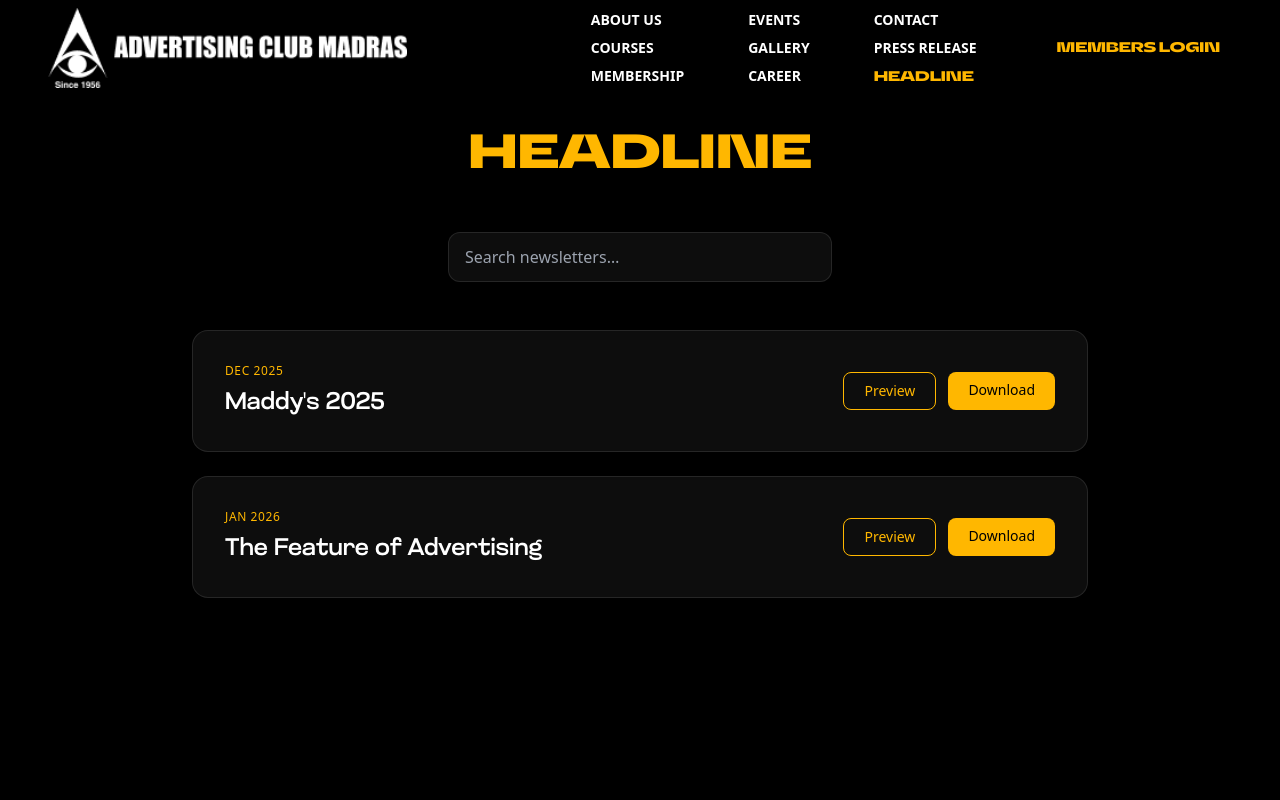
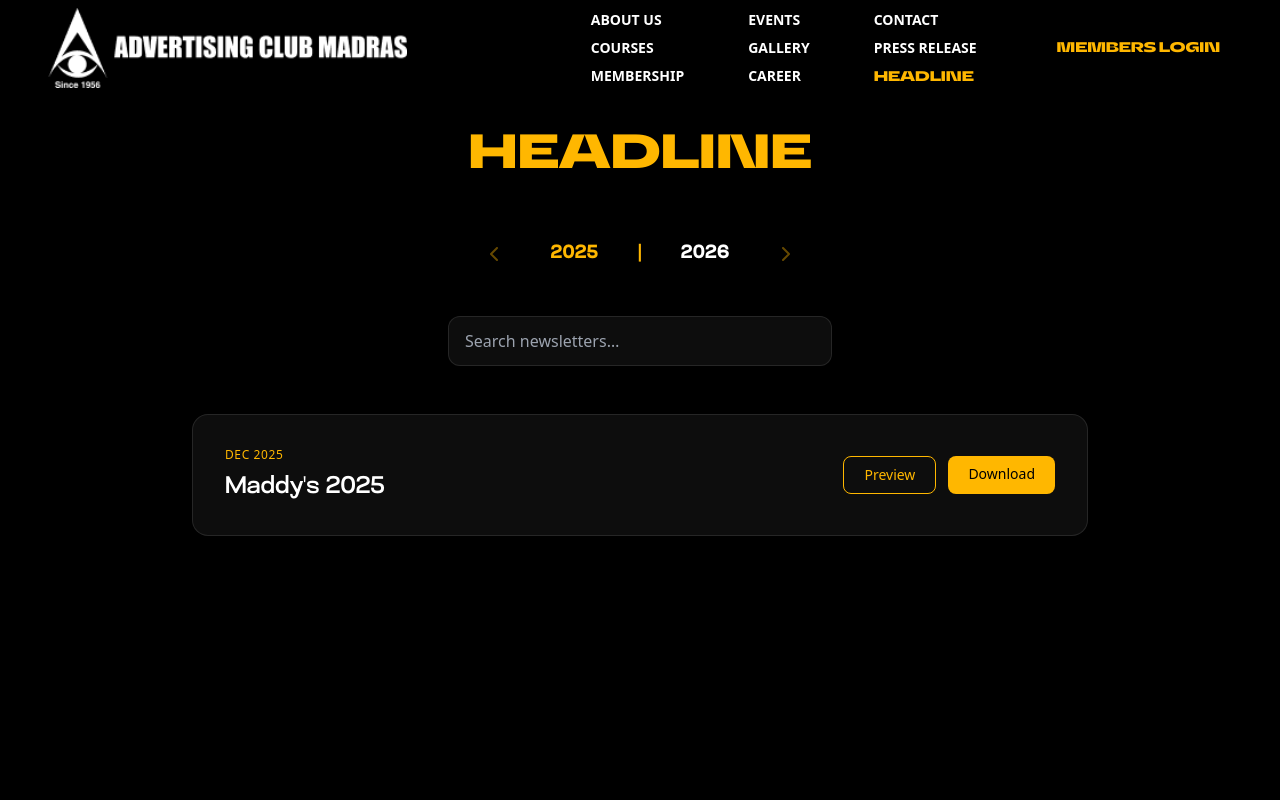
Before and after one commit to ayatiworkstechnologies/adclubmadras, a React (Vite) app: page /headline in a window 1280 px wide. Shown: the top 800 px of the page. Built offline with nearby package versions, Linux system fonts and the light colour scheme.

Commit message:
10/3/2026 update headline and press relese

```diff
--- a/src/App.jsx
+++ b/src/App.jsx
@@ -59,7 +59,7 @@
       "https://admin.adclubmadras.com/admin/acm/console/login";
   }, []);
 
-  return null; // You can return a loader here if you want
+  return null;
 }
 
 function CoursesRedirect() {
--- a/src/components/Loader.jsx
+++ b/src/components/Loader.jsx
@@ -1,11 +1,9 @@
-// components/Loader.jsx
 import React from "react";
 
 export default function Loader() {
-
   return (
-    <div className="fixed inset-0 flex items-center justify-center bg-black bg-opacity-80 z-50">
-      <div className="w-16 h-16 border-4 border-primary border-dashed rounded-full animate-spin"></div>
+    <div className="fixed inset-0 flex items-center justify-center bg-black/80 z-50">
+      <div className="w-12 h-12 border-4 border-primary border-t-transparent rounded-full animate-spin"></div>
     </div>
   );
 }
--- a/src/pages/CareerPage.jsx
+++ b/src/pages/CareerPage.jsx
@@ -6,6 +6,7 @@
 import { ArrowRight } from "lucide-react";
 import Swal from "sweetalert2";
 import { postJobApplication } from "@/api/api";
+import Loader from "@/components/Loader";
 
 // 🔶 Validation Schema including logo
 const schema = yup.object({
@@ -91,6 +92,7 @@
 
   return (
     <div className="min-h-screen bg-gray-950 mt-20 text-white p-6">
+      {loading && <Loader />}
       <div className="grid md:grid-cols-2 gap-10 max-w-6xl mx-auto">
         {/* Job List */}
         <div>
--- a/src/pages/Newsletter.jsx
+++ b/src/pages/Newsletter.jsx
@@ -1,5 +1,6 @@
 import React, { useEffect, useMemo, useState } from "react";
 import { motion } from "framer-motion";
+import { ChevronLeft, ChevronRight } from "lucide-react";
 
 /* ---------------- Newsletter Data ---------------- */
 const MEDIA_COVERAGE = [
@@ -21,23 +22,31 @@
   return isNaN(d)
     ? val
     : d.toLocaleDateString(undefined, {
-        year: "numeric",
-        month: "short",
-      });
+      year: "numeric",
+      month: "short",
+    });
 };
 
 export default function NewsLetter() {
   const [query, setQuery] = useState("");
+  const [activeYear, setActiveYear] = useState("2025");
 
   useEffect(() => {
     window.scrollTo(0, 0);
   }, []);
 
   const filtered = useMemo(() => {
+    let results = MEDIA_COVERAGE.filter((item) => {
+      if (!item.date) return false;
+      return item.date.includes(activeYear);
+    });
+
     const q = query.trim().toLowerCase();
-    if (!q) return MEDIA_COVERAGE;
-    return MEDIA_COVERAGE.filter((r) => r.title.toLowerCase().includes(q));
-  }, [query]);
+    if (q) {
+      results = results.filter((r) => r.title.toLowerCase().includes(q));
+    }
+    return results;
+  }, [query, activeYear]);
 
   return (
     <section className="min-h-screen bg-black text-white pt-24 md:pt-32 pb-20 px-6 md:px-16">
@@ -51,6 +60,42 @@
         >
           HEADLINE
         </motion.h1>
+      </div>
+
+      {/* Tabs */}
+      <div className="flex justify-center items-center gap-4 sm:gap-8 mb-10 text-sm sm:text-base font-bold uppercase font-glancyr">
+        <button
+          className="p-1 rounded opacity-40 cursor-not-allowed"
+          aria-label="Previous tabs"
+        >
+          <ChevronLeft className="w-6 h-6 text-primary" />
+        </button>
+
+        <div className="flex gap-4 sm:gap-8 items-center">
+          {["2025", "2026"].map((year, index) => (
+            <React.Fragment key={year}>
+              <button
+                onClick={() => setActiveYear(year)}
+                className={`relative z-10 px-2 py-2 text-sm sm:text-base lg:text-lg tracking-wider font-bold transition duration-300 ${activeYear === year
+                  ? "text-primary"
+                  : "text-white hover:text-primary"
+                  }`}
+              >
+                {year}
+              </button>
+              {index !== 1 && (
+                <span className="text-primary font-bold text-lg select-none">|</span>
+              )}
+            </React.Fragment>
+          ))}
+        </div>
+
+        <button
+          className="p-1 rounded opacity-40 cursor-not-allowed"
+          aria-label="Next tabs"
+        >
+          <ChevronRight className="w-6 h-6 text-primary" />
+        </button>
       </div>
 
       {/* Search */}
--- a/src/pages/PressRelease.jsx
+++ b/src/pages/PressRelease.jsx
@@ -1,11 +1,23 @@
 import React, { useEffect, useMemo, useState } from "react";
 import { motion } from "framer-motion";
+import { ChevronLeft, ChevronRight } from "lucide-react";
 
 /* ---------------- Media Coverage (external links) ----------------
    ✅ Uses ONLY external links you provided.
    🧹 Dates are ISO (YYYY-MM-DD) for proper sorting; if unknown, leave "".
 ------------------------------------------------------------------ */
-const MEDIA_COVERAGE = [
+const MEDIA_COVERAGE_2026 = [
+  { title: "Ashish Khazanchi, Anisha Iyer & Sabyasachi Mitter named jury chairpersons for Maddys 2026", source: "MediaNews4U", date: "March 10, 2026", url: "https://www.medianews4u.com/ashish-khazanchi-anisha-iyer-sabyasachi-mitter-named-jury-chairpersons-for-maddys-2026-digital-category-revamped/" },
+  { title: "Ashish Khazanchi, Anisha Iyer & Sabyasachi Mitter to chair AdClub Madras Maddys 2026", source: "BW Marketing World", date: "March 10, 2026", url: "https://www.bwmarketingworld.com/article/ashish-khazanchi-anisha-iyer-sabyasachi-mitter-to-chair-adclub-madras-maddys-2026-595872" },
+  { title: "Ashish Khazanchi, Anisha Iyer, Sabyasachi Mitter named chairpersons for Adclub Madras' Maddys 2026", source: "Adgully", date: "March 10, 2026", url: "https://www.adgully.com/post/12740/ashish-khazanchi-anisha-iyer-sabyasachi-mitter-named-chairpersons-for-adclub-madras-maddys-2026" },
+  { title: "Ashish Khazanchi, Anisha Iyer & Sabyasachi Mitter named chairpersons for Maddys 2026", source: "Exchange4Media", date: "March 10, 2026", url: "https://www.exchange4media.com/industry-briefing-news/ashish-khazanchi-anisha-iyer-sabyasachi-mitter-named-chairpersons-for-maddys-2026-152519.html" },
+  { title: "Chairpersons for AdClub Madras Maddys 2026", source: "Social Samosa", date: "March 10, 2026", url: "https://www.socialsamosa.com/industry-updates/chairpersons-for-adclub-madras-maddys-2026-11169867" },
+  { title: "Advertising Club Madras Maddys 2026 Press Release", source: "Mx Mindia", date: "March 10, 2026", url: "https://share.google/swZdKmhvVRlfEhWC1" },
+  { title: "Advertising Club Madras opens submissions for the 44th edition of Maddys 2026", source: "The Mad Buzz", date: "March 10, 2026", url: "https://themadbuzz.com/advertising-club-madras-opens-submissions-for-the-44th-edition-of-maddys-2026/" },
+  { title: "Advertising Club Madras Maddys 2026 Announcement", source: "Influencing", date: "March 10, 2026", url: "https://influencing.com/app/announcements/127227" },
+];
+
+const MEDIA_COVERAGE_2025 = [
   { title: "The Advertising Club Madras elects Surej Salim as President, appoints Kavitha Srinivasan as Secretary for 2025–2026", source: "MN4U Bureau", date: "October 27, 2025", url: "https://www.medianews4u.com/the-advertising-club-madras-elects-surej-salim-as-president-appoints-kavitha-srinivasan-as-secretary-for-2025-2026/" },
   { title: "Surej Salim elected President of The Advertising Club Madras", source: "e4m Staff", date: "October 27, 2025", url: "https://www.exchange4media.com/advertising-news/surej-salim-elected-president-of-the-advertising-club-madras-148768.html" },
   { title: "Surej Salim elected as President of The Advertising Club Madras for 2025–26", source: "A Faqs", date: "Oct 27, 2025", url: "https://www.afaqs.com/people-spotting/surej-salim-elected-as-president-of-the-advertising-club-madras-for-202526-10597054" },
@@ -35,8 +47,6 @@
   { title: "Surej Salim Elected President of The Advertising Club Madras for 2025–2026", source: "TN Mirror News", date: "28th October, 2025", url: "https://tnmirrornews.com/surej-salim-elected-president-of-the-advertising-club-madras-for-2025-2026/" },
   { title: "Surej Salim Elected President of The Advertising Club Madras for 2025–2026", source: "Pore Murasu TV", date: "28th October, 2025", url: "https://poremurasutv.com/2025/10/28/surej-salim-elected-president-of-the-advertising-club-madras-for-2025-2026/" },
   { title: "Surej Salim Elected President of The Advertising Club Madras for 2025–2026", source: "Talk 4 City", date: "28th October, 2025", url: "https://talk4city.in/surej-salim-elected-president-of-the-advertising-club-madras-for-2025-2026/" },
-    // { title: "", source: "", date: "", url: "" },
-    // { title: "", source: "", date: "", url: "" },
 ];
 
 const safeFormatDate = (val) => {
@@ -47,20 +57,30 @@
 
 export default function PressRelease() {
   const [query, setQuery] = useState("");
+  const [activeYear, setActiveYear] = useState("2025");
 
   useEffect(() => {
     window.scrollTo(0, 0);
   }, []);
 
   const filtered = useMemo(() => {
+    const dataForYear = activeYear === "2026" ? MEDIA_COVERAGE_2026 : MEDIA_COVERAGE_2025;
+    let results = dataForYear;
+
     const q = query.trim().toLowerCase();
-    if (!q) return MEDIA_COVERAGE;
-    return MEDIA_COVERAGE.filter(
+    if (q) {
+      results = results.filter(
         (r) =>
           r.title.toLowerCase().includes(q) ||
           r.source.toLowerCase().includes(q)
       );
-  }, [query]);
+    }
+    return results;
+  }, [query, activeYear]);
+
+  const totalItemsForActiveYear = useMemo(() => {
+    return activeYear === "2026" ? MEDIA_COVERAGE_2026.length : MEDIA_COVERAGE_2025.length;
+  }, [activeYear]);
 
   return (
     <section className="min-h-screen bg-black text-white pt-24 md:pt-32 pb-16 px-6 md:px-16">
@@ -75,6 +95,42 @@
         </motion.h1>
       </div>
 
+      {/* Tabs */}
+      <div className="flex justify-center items-center gap-4 sm:gap-8 mb-10 text-sm sm:text-base font-bold uppercase font-glancyr">
+        <button
+          className="p-1 rounded opacity-40 cursor-not-allowed"
+          aria-label="Previous tabs"
+        >
+          <ChevronLeft className="w-6 h-6 text-primary" />
+        </button>
+
+        <div className="flex gap-4 sm:gap-8 items-center">
+          {["2025", "2026"].map((year, index) => (
+            <React.Fragment key={year}>
+              <button
+                onClick={() => setActiveYear(year)}
+                className={`relative z-10 px-2 py-2 text-sm sm:text-base lg:text-lg tracking-wider font-bold transition duration-300 ${activeYear === year
+                  ? "text-primary"
+                  : "text-white hover:text-primary"
+                  }`}
+              >
+                {year}
+              </button>
+              {index !== 1 && (
+                <span className="text-primary font-bold text-lg select-none">|</span>
+              )}
+            </React.Fragment>
+          ))}
+        </div>
+
+        <button
+          className="p-1 rounded opacity-40 cursor-not-allowed"
+          aria-label="Next tabs"
+        >
+          <ChevronRight className="w-6 h-6 text-primary" />
+        </button>
+      </div>
+
       {/* Search bar */}
       <div className="mb-8">
         <div className="relative w-full md:w-96 mx-auto">
@@ -85,7 +141,7 @@
             className="w-full rounded-xl bg-white/5 border font-glancyr border-white/10 px-4 py-3 outline-none focus:border-primary transition"
           />
           <span className="absolute right-3 top-1/2 font-glancyr -translate-y-1/2 text-gray-400 text-sm">
-            {filtered.length}/{MEDIA_COVERAGE.length}
+            {filtered.length}/{totalItemsForActiveYear}
           </span>
         </div>
       </div>
@@ -93,6 +149,11 @@
       {/* Grid */}
       <div className="grid grid-cols-1 lg:grid-cols-12 gap-10">
         <div className="lg:col-span-12">
+          {filtered.length === 0 ? (
+            <div className="text-center font-glancyr text-gray-400 py-10">
+              No press releases found for {activeYear}.
+            </div>
+          ) : (
             <div className="grid sm:grid-cols-2 xl:grid-cols-4 gap-8">
               {filtered.map((item, i) => (
                 <motion.a
@@ -144,6 +205,7 @@
                 </motion.a>
               ))}
             </div>
+          )}
         </div>
       </div>
     </section>
```
Also changed, not shown: src/components/ScrollToTopButton.jsx (+3 -10 lines), src/pages/About/ExecutiveTimeline.jsx (+8 -10 lines), src/pages/Event/AllEvents.jsx (+7 -8 lines), src/pages/Event/EventDetailPage.jsx (+6 -11 lines), src/pages/Gallary/GallaryDetailsPage.jsx (+3 -9 lines), src/pages/GallaryPage.jsx (+4 -6 lines), src/pages/ProfilePage.jsx (+7 -9 lines). Lines whose indentation alone changed are shown as unchanged.
